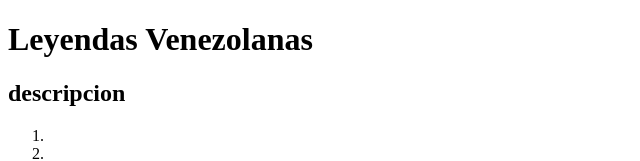
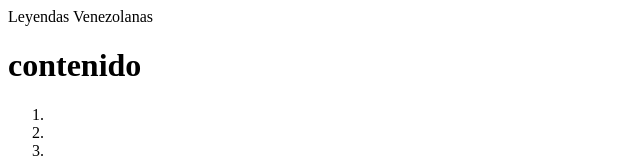
Before and after one commit to stivensvillamarin19/leyenda-de-venezuela, a plain HTML site: page index.html in a window 1280 px wide. Shown: the top 161 px of the page, without its empty margins (0-640 px from the left). Drawn offline with Linux system fonts and the light colour scheme.

Commit message:
Create index.html

```diff
--- a/index.html
+++ b/index.html
@@ -1,10 +1,13 @@
 <!DOCTYPE html>
 <html lang="es">
 <head>
+<tittle> Leyendas Venezolanas </tittle>
 <meta charset="UTF-8">
-<link rel="stylesheet"href="css.bootstap.min.css"type="tex/css">
-</head>                                                                                                                                                                                                                                                                                                         <h1>  Leyendas Venezolanas </h1>
-<h2> descripcion </h2>
+<meta name="description" i temprop="description" content="Entre las leyenda de venezuela estan:El Silbon,La Llorana y La Sayona">
+<link rel="alternate" href="hhtp://ww.LeyendasVenezolanas.com/las-3-leyendas-mas-famosas-de-Venezuela"/>
+</head>
+
+<h1> contenido </h1>
 <div class="container">
 <div class="jumbotron">
 </div>
```
